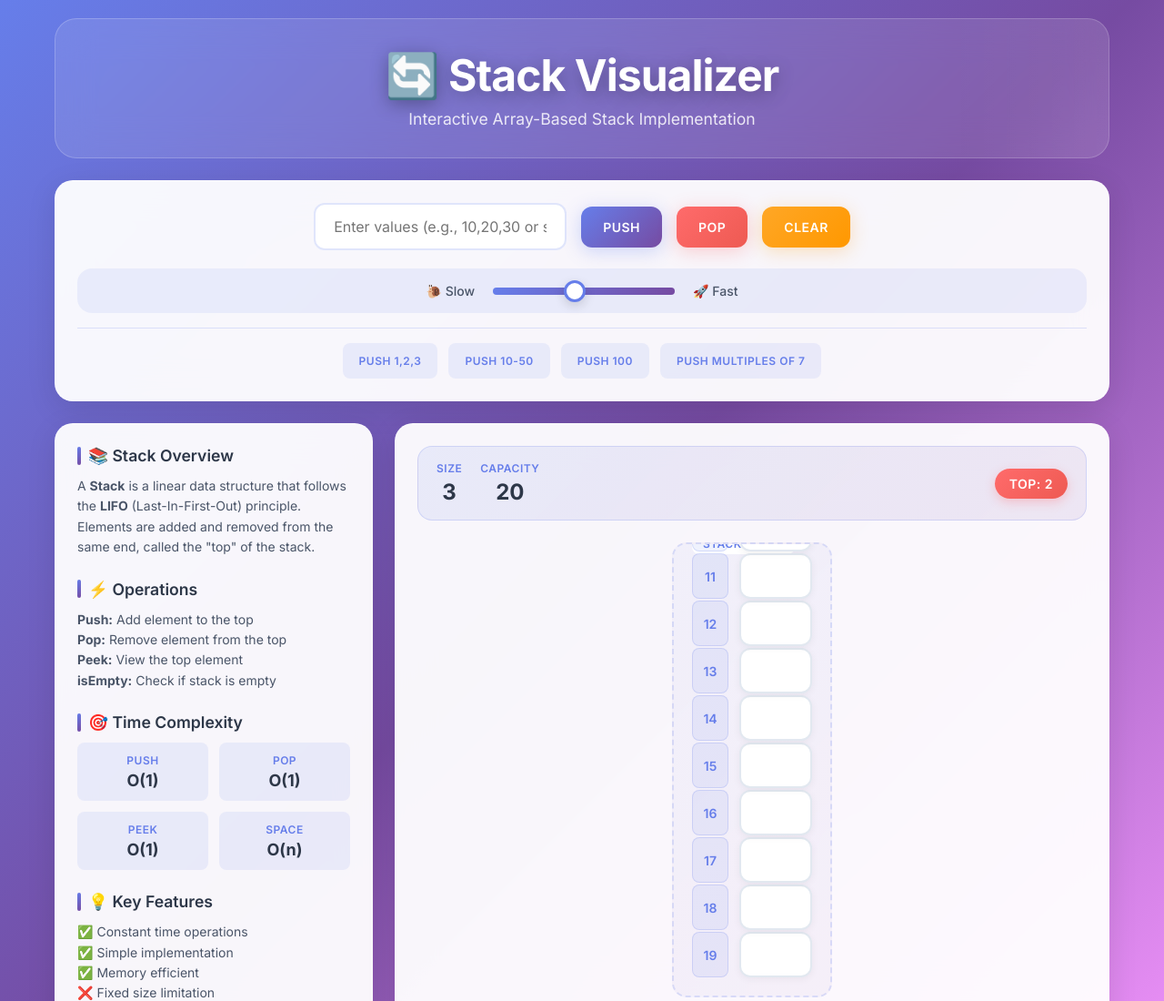
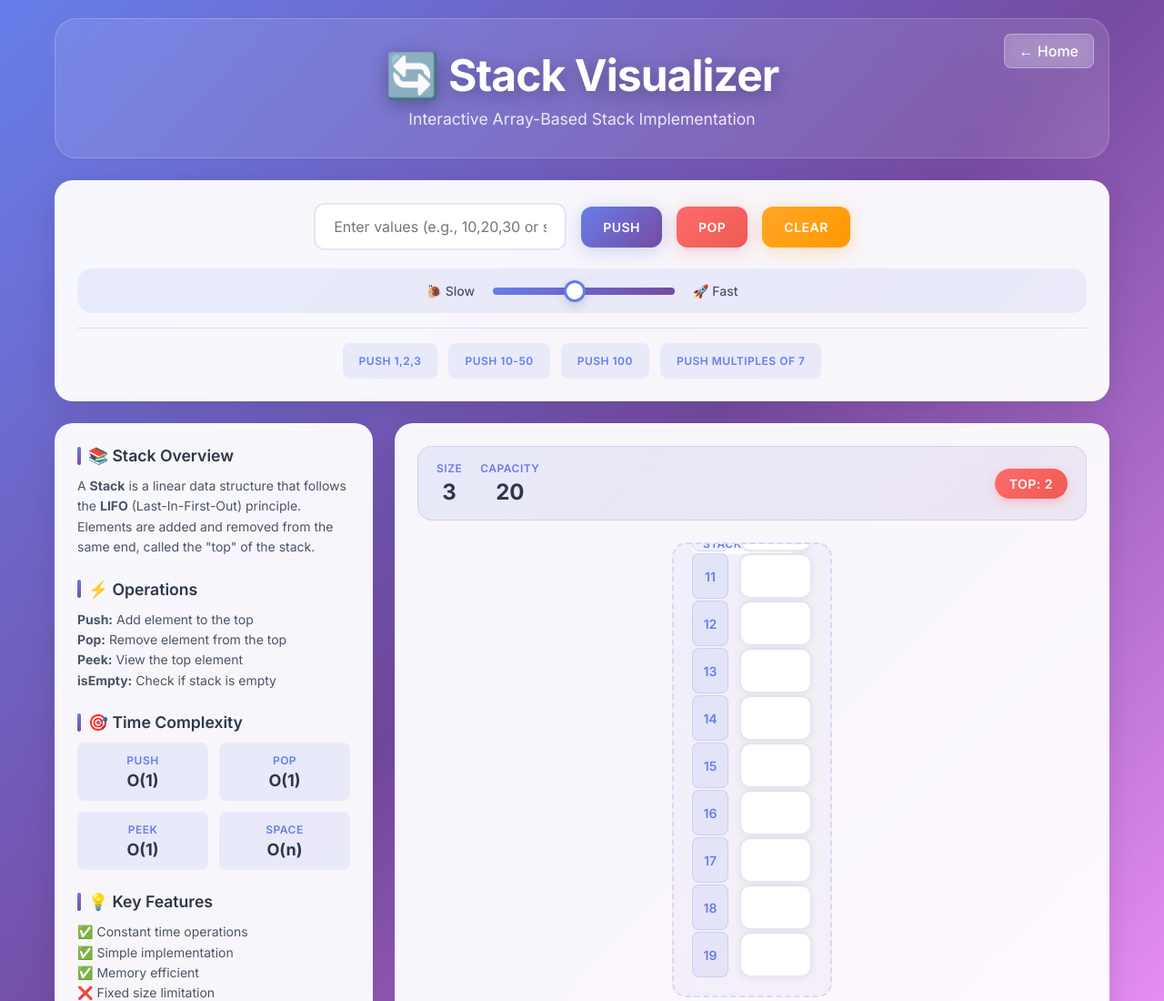
Before and after one commit to luwigidapo/FinalAlgorithmVisual, a plain HTML site: page Sorting/stack.html in a window 1280 px wide. Shown: the top 1100 px of the page at 91% size. Drawn offline with Linux system fonts and the light colour scheme.

Commit message:
Update stack.html

```diff
--- a/Sorting/stack.html
+++ b/Sorting/stack.html
@@ -63,6 +63,32 @@
             height: 100%;
             background: linear-gradient(90deg, transparent, rgba(255,255,255,0.1), transparent);
             animation: shimmer 3s infinite;
+        }
+
+        #mainlink {
+            position: absolute;
+            top: 1rem;
+            right: 1rem;
+            z-index: 10;
+        }
+
+        #mainlink a {
+            display: inline-flex;
+            align-items: center;
+            padding: 0.5rem 1rem;
+            background: rgba(255, 255, 255, 0.2);
+            color: white;
+            text-decoration: none;
+            border-radius: 0.5rem;
+            font-weight: 500;
+            transition: all 0.3s ease;
+            backdrop-filter: blur(10px);
+            border: 1px solid rgba(255, 255, 255, 0.3);
+        }
+
+        #mainlink a:hover {
+            background: rgba(255, 255, 255, 0.3);
+            transform: translateY(-2px);
         }
 
         @keyframes shimmer {
@@ -663,6 +689,9 @@
         <div class="header">
             <h1>🔄 Stack Visualizer</h1>
             <p class="header-subtitle">Interactive Array-Based Stack Implementation</p>
+            <div id="mainlink">
+                <a href="../index.html">← Home</a>
+            </div>
         </div>
 
         <div class="control-panel">
```
